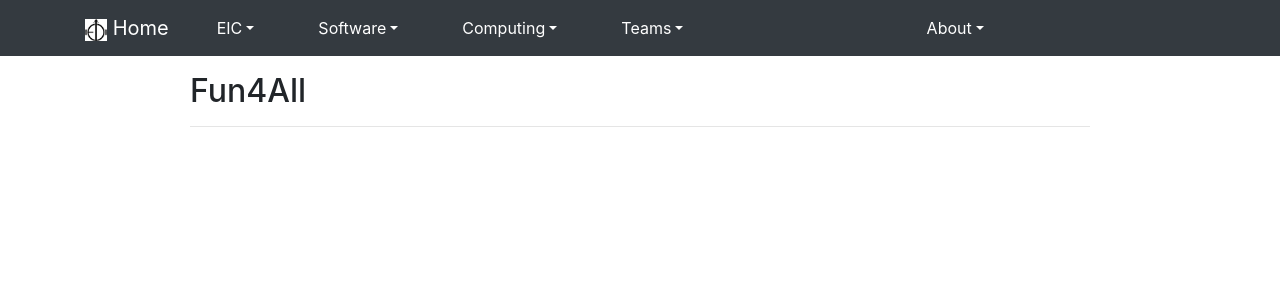
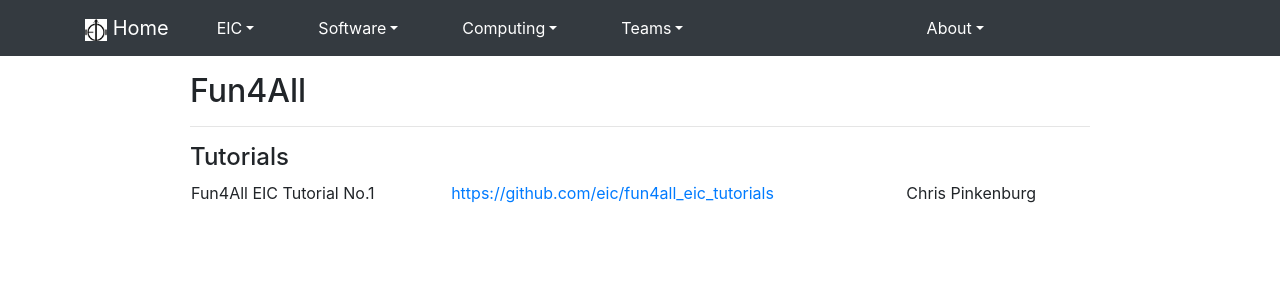
Before and after one commit to kkauder/eic.github.io, a Jekyll site: the page built from _software/fun4all.md, in a window 1280 px wide. Shown: the top 300 px of the page. Built offline with Jekyll 4.4.1, drawn with Linux system fonts in a browser that asks for light colours; nearby versions of some CDN libraries.

Commit message:
a bit more development on the software database

```diff
--- a/_data/software.yml
+++ b/_data/software.yml
@@ -10,6 +10,6 @@
   full:		BeAST Magnetic Field
   owner:	kiselev
   teams:	beast
-  category:	field_map
-  type:		data
+  category:	beast
+  type:		field_map
   repo:		https://github.com/eic/BeastMagneticField
--- a/_includes/layouts/software.md
+++ b/_includes/layouts/software.md
@@ -1 +1,17 @@
 {% include layouts/title.md %}
+
+{% assign items=site.data.software | where: "category", include.category %}
+
+{% assign tutorials=items | where: "type", "tutorial" %}
+{% if tutorials.size>0 %}
+
+#### Tutorials
+<table width="100%">
+
+{% for tutorial in tutorials %}
+{% include layouts/software_item.md what=tutorial %}
+{% endfor %}
+
+</table>
+
+{% endif %}
--- /dev/null
+++ b/_includes/layouts/software_item.md
@@ -0,0 +1,9 @@
+{% assign what=include.what %}
+{% assign owners = site.data.people | where: "name", what.owner %}
+{% assign owner = owners[0] %}
+
+<tr>
+  <td>{{ what.full }}</td>
+  <td><a href="{{ what.repo }}" target="_blank">{{ what.repo }}</a></td>
+  <td>{{ owner.full }}</td>
+</tr>
--- a/_software/fun4all.md
+++ b/_software/fun4all.md
@@ -2,9 +2,10 @@
 title: Fun4All
 description: The Fun4All Framework
 abbrev: fun4all_main
+category: fun4all
 layout: default
 level: 0
 weight: 10
 ---
 
-{% include layouts/software.md %}
+{% include layouts/software.md category='fun4all' %}
```
